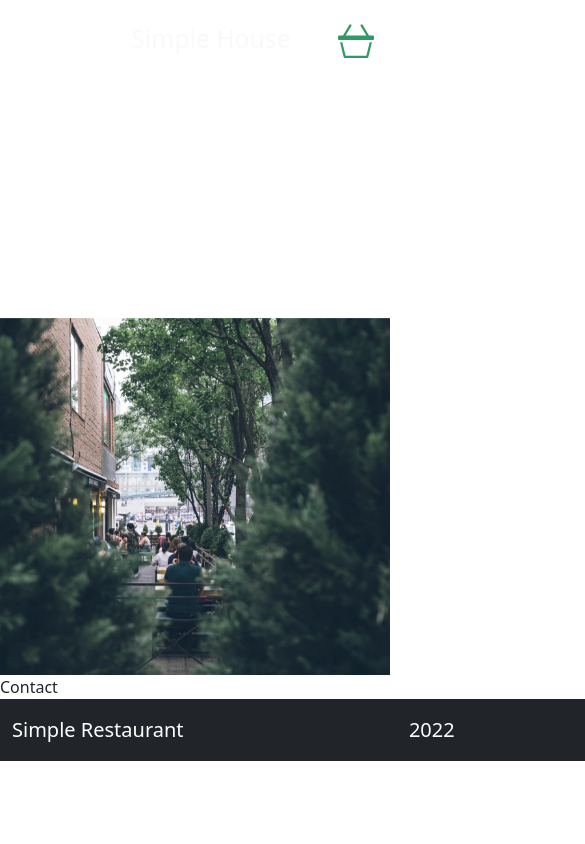
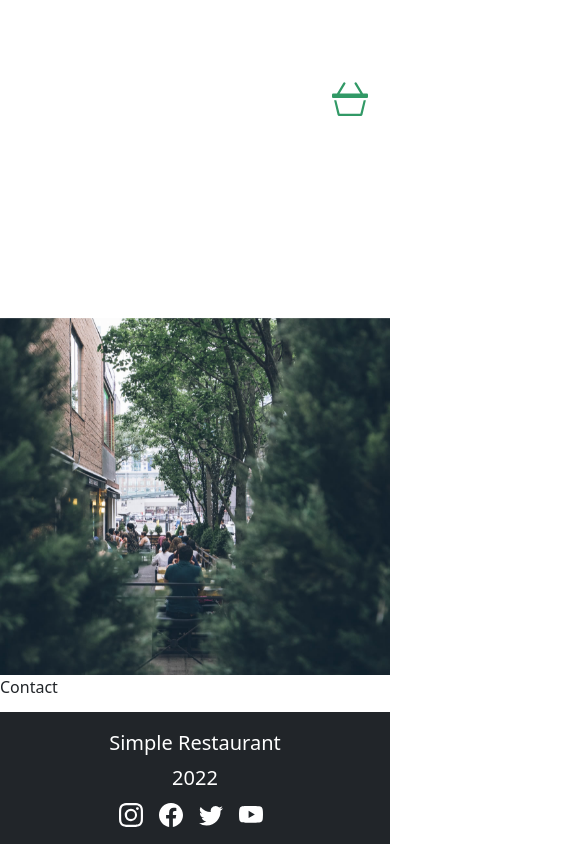
Before and after one commit to artsiom90/react-ecommerce-project-app, a React (Create React App) app: page /contact in a window 390 px wide. Shown: the top 844 px of the page, 585 px wide, since content can reach past the window. Built offline with nearby package versions, Linux system fonts and the light colour scheme.

Commit message:
feat: improve responsive behaviour

```diff
--- a/src/components/CartComponent.tsx
+++ b/src/components/CartComponent.tsx
@@ -20,7 +20,7 @@ export const CartComponent = () => {
     return (
         <>
             <div
-                className='position-fixed end-0 me-3 cart-icon'
+                className='position-fixed end-0 cart-icon'
                 onClick={toogleCartMenu}
             >
                 <svg
--- a/src/components/FooterComponent.tsx
+++ b/src/components/FooterComponent.tsx
@@ -8,25 +8,10 @@ export const FooterComponent = () => {
             fluid
             className='bg-dark mt-auto'
         >
-            <footer className='py-3 d-flex justify-content-between fs-5 text-white'>
+            <footer className='py-3 d-flex justify-content-between fs-5 text-white footer-responsive'>
                 <span>Simple Restaurant</span>
                 <span>{year}</span>
-                <div className='d-flex gap-3 pe-2'>
-                    <a
-                        href='https://youtube.com'
-                        rel='noreferrer'
-                        target='_blank'
-                    >
-                        <svg
-                            xmlns="http://www.w3.org/2000/svg"
-                            width="24"
-                            height="24"
-                            fill="white"
-                            className="bi bi-youtube footer-social-icon"
-                            viewBox="0 0 16 16">
-                            <path d="M8.051 1.999h.089c.822.003 4.987.033 6.11.335a2.01 2.01 0 0 1 1.415 1.42c.101.38.172.883.22 1.402l.01.104.022.26.008.104c.065.914.073 1.77.074 1.957v.075c-.001.194-.01 1.108-.082 2.06l-.008.105-.009.104c-.05.572-.124 1.14-.235 1.558a2.007 2.007 0 0 1-1.415 1.42c-1.16.312-5.569.334-6.18.335h-.142c-.309 0-1.587-.006-2.927-.052l-.17-.006-.087-.004-.171-.007-.171-.007c-1.11-.049-2.167-.128-2.654-.26a2.007 2.007 0 0 1-1.415-1.419c-.111-.417-.185-.986-.235-1.558L.09 9.82l-.008-.104A31.4 31.4 0 0 1 0 7.68v-.123c.002-.215.01-.958.064-1.778l.007-.103.003-.052.008-.104.022-.26.01-.104c.048-.519.119-1.023.22-1.402a2.007 2.007 0 0 1 1.415-1.42c.487-.13 1.544-.21 2.654-.26l.17-.007.172-.006.086-.003.171-.007A99.788 99.788 0 0 1 7.858 2h.193zM6.4 5.209v4.818l4.157-2.408L6.4 5.209z" />
-                        </svg>
-                    </a>
+                <div className='d-flex flex-wrap gap-3 pe-2'>
                     <a
                         href='https://instagram.com'
                         rel='noreferrer'
@@ -72,6 +57,21 @@ export const FooterComponent = () => {
                             <path d="M5.026 15c6.038 0 9.341-5.003 9.341-9.334 0-.14 0-.282-.006-.422A6.685 6.685 0 0 0 16 3.542a6.658 6.658 0 0 1-1.889.518 3.301 3.301 0 0 0 1.447-1.817 6.533 6.533 0 0 1-2.087.793A3.286 3.286 0 0 0 7.875 6.03a9.325 9.325 0 0 1-6.767-3.429 3.289 3.289 0 0 0 1.018 4.382A3.323 3.323 0 0 1 .64 6.575v.045a3.288 3.288 0 0 0 2.632 3.218 3.203 3.203 0 0 1-.865.115 3.23 3.23 0 0 1-.614-.057 3.283 3.283 0 0 0 3.067 2.277A6.588 6.588 0 0 1 .78 13.58a6.32 6.32 0 0 1-.78-.045A9.344 9.344 0 0 0 5.026 15z" />
                         </svg>
                     </a>
+                    <a
+                        href='https://youtube.com'
+                        rel='noreferrer'
+                        target='_blank'
+                    >
+                        <svg
+                            xmlns="http://www.w3.org/2000/svg"
+                            width="24"
+                            height="24"
+                            fill="white"
+                            className="bi bi-youtube footer-social-icon"
+                            viewBox="0 0 16 16">
+                            <path d="M8.051 1.999h.089c.822.003 4.987.033 6.11.335a2.01 2.01 0 0 1 1.415 1.42c.101.38.172.883.22 1.402l.01.104.022.26.008.104c.065.914.073 1.77.074 1.957v.075c-.001.194-.01 1.108-.082 2.06l-.008.105-.009.104c-.05.572-.124 1.14-.235 1.558a2.007 2.007 0 0 1-1.415 1.42c-1.16.312-5.569.334-6.18.335h-.142c-.309 0-1.587-.006-2.927-.052l-.17-.006-.087-.004-.171-.007-.171-.007c-1.11-.049-2.167-.128-2.654-.26a2.007 2.007 0 0 1-1.415-1.419c-.111-.417-.185-.986-.235-1.558L.09 9.82l-.008-.104A31.4 31.4 0 0 1 0 7.68v-.123c.002-.215.01-.958.064-1.778l.007-.103.003-.052.008-.104.022-.26.01-.104c.048-.519.119-1.023.22-1.402a2.007 2.007 0 0 1 1.415-1.42c.487-.13 1.544-.21 2.654-.26l.17-.007.172-.006.086-.003.171-.007A99.788 99.788 0 0 1 7.858 2h.193zM6.4 5.209v4.818l4.157-2.408L6.4 5.209z" />
+                        </svg>
+                    </a>
                 </div>
             </footer>
         </Container>
--- a/src/components/NavbarComponent.tsx
+++ b/src/components/NavbarComponent.tsx
@@ -1,14 +1,15 @@
-import { Container, Nav, Navbar } from 'react-bootstrap'
+import { Nav, Navbar } from 'react-bootstrap'
 import { NavLink } from 'react-router-dom'
 import logo from '../assets/img/logo.png'
 
 export const NavbarComponent = () => {
     return (
-        <Container fluid>
         <Navbar
+            collapseOnSelect
+            expand='lg'
             bg='transparent'
             variant='dark'
-                className='px-3 d-flex justify-content-between text-light navbar'
+            className='d-flex justify-content-between text-light navbar'
         >
             <Navbar.Brand>
                 <Nav.Link to='/' as={NavLink}>
@@ -18,18 +19,35 @@ export const NavbarComponent = () => {
                         src={logo}
                         alt='logo'
                     />
-                        <Navbar.Text className='ms-2 d-inline-flex flex-column lh-1 navbar-logo'>
-                            <span className='text-light fs-2'>Simple House</span>
-                            <span>new online restaurant</span>
+                    <Navbar.Text className='ms-2 d-inline-flex align-items-start flex-column lh-1 navbar-logo'>
+                        <span className='text-light fs-2  navbar-brand-responsive'>Simple House</span>
+                        <span className='navbar-brand-responsive'>new online restaurant</span>
                     </Navbar.Text>
                 </Nav.Link>
             </Navbar.Brand>
-                <Nav className='fs-5 me-4'>
-                    <Nav.Link to='/' as={NavLink}>Home</Nav.Link>
-                    <Nav.Link to='/about' as={NavLink}>About</Nav.Link>
-                    <Nav.Link to='/contact' as={NavLink}>Contact</Nav.Link>
+            <Navbar.Toggle aria-controls='responsive-navbar-nav' />
+            <Navbar.Collapse id='responsive-navbar-nav'>
+                <Nav className='fs-5 ms-auto d-flex navbar-links-list'>
+                    <Nav.Link
+                        to='/'
+                        as={NavLink}
+                    >
+                        Home
+                    </Nav.Link>
+                    <Nav.Link
+                        to='/about'
+                        as={NavLink}
+                    >
+                        About
+                    </Nav.Link>
+                    <Nav.Link
+                        to='/contact'
+                        as={NavLink}
+                    >
+                        Contact
+                    </Nav.Link>
                 </Nav>
+            </Navbar.Collapse>
         </Navbar>
-        </Container>
     )
 }
--- a/src/index.css
+++ b/src/index.css
@@ -5,7 +5,7 @@ body {
 #root {
   display: flex;
   flex-direction: column;
-  min-width: 100vh;
+  min-height: 100vh;
 }
 
 .navbar {
@@ -15,6 +15,10 @@ body {
 
 .navbar-logo {
   height: '60px'
+}
+
+.navbar-links-list {
+  margin-right: 50px;
 }
 
 .hero {
@@ -117,6 +121,7 @@ body {
 .cart-icon {
   cursor: pointer;
   margin-top: 22px;
+  margin-right: 10px;
   z-index: 3;
 }
 
@@ -147,3 +152,31 @@ body {
 .cart-price {
   color: #319966;
 }
+
+@media (max-width: 992px) {
+  .cart-icon {
+    margin-top: 80px;
+    margin-right: 22px;
+  }
+}
+
+@media (max-width: 576px) {
+  .navbar-brand-responsive {
+    display: none;
+  }
+}
+
+@media (max-width: 992px) {
+  .navbar-links-list {
+    margin-right: 0;
+  }
+}
+
+@media (max-width: 576px) {
+  .footer-responsive {
+    flex-direction: column;
+    justify-content: center;
+    align-items: center;
+    gap: 5px;
+  }
+}
--- a/src/pages/HomePage.tsx
+++ b/src/pages/HomePage.tsx
@@ -45,10 +45,12 @@ export const HomePage = () => {
                 })}
             </div>
             {menuData.length === 0
-                ? <SpinnerComponent
-                    spinnerAnimation={'grow'}
-                    spinnerVariant={'success'}
-                />
+                ? <div className='mb-5'>
+                    <SpinnerComponent
+                        spinnerAnimation={'grow'}
+                        spinnerVariant={'success'}
+                    />
+                </div>
                 : <Row className="d-flex justify-content-center gap-5 pb-5">
                     {menuData.filter(item => item.category === category).map(item => {
                         return (
```
Also changed, not shown: src/App.tsx (+12 -3 lines). Lines whose indentation alone changed are shown as unchanged.
